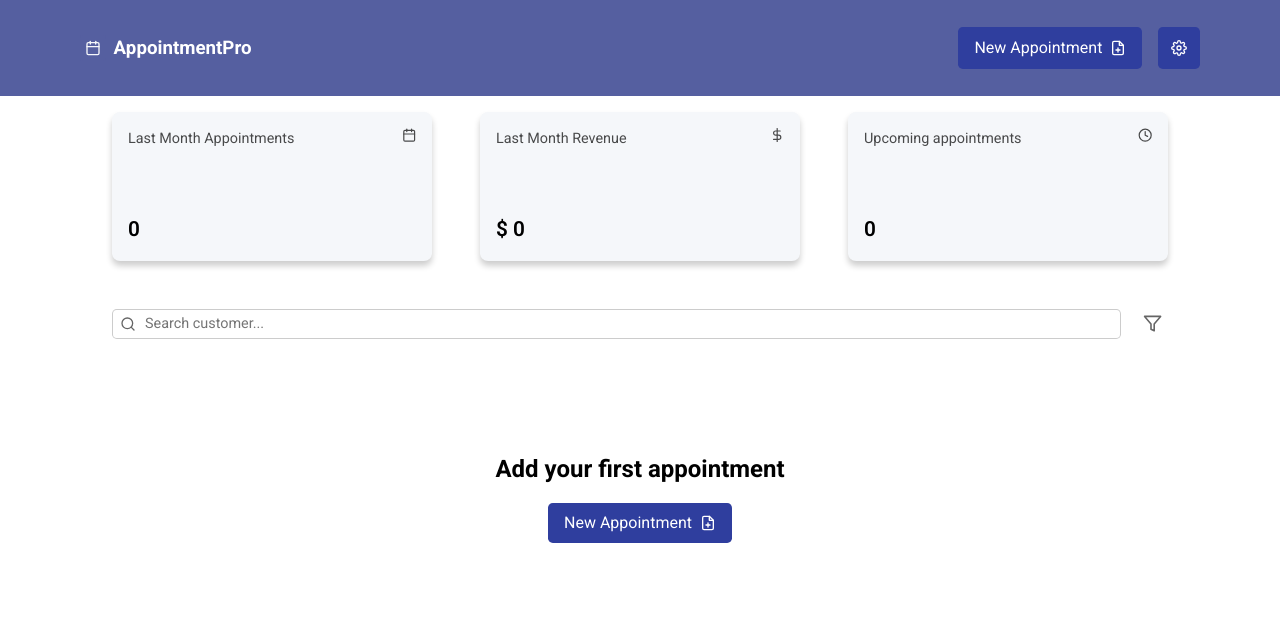
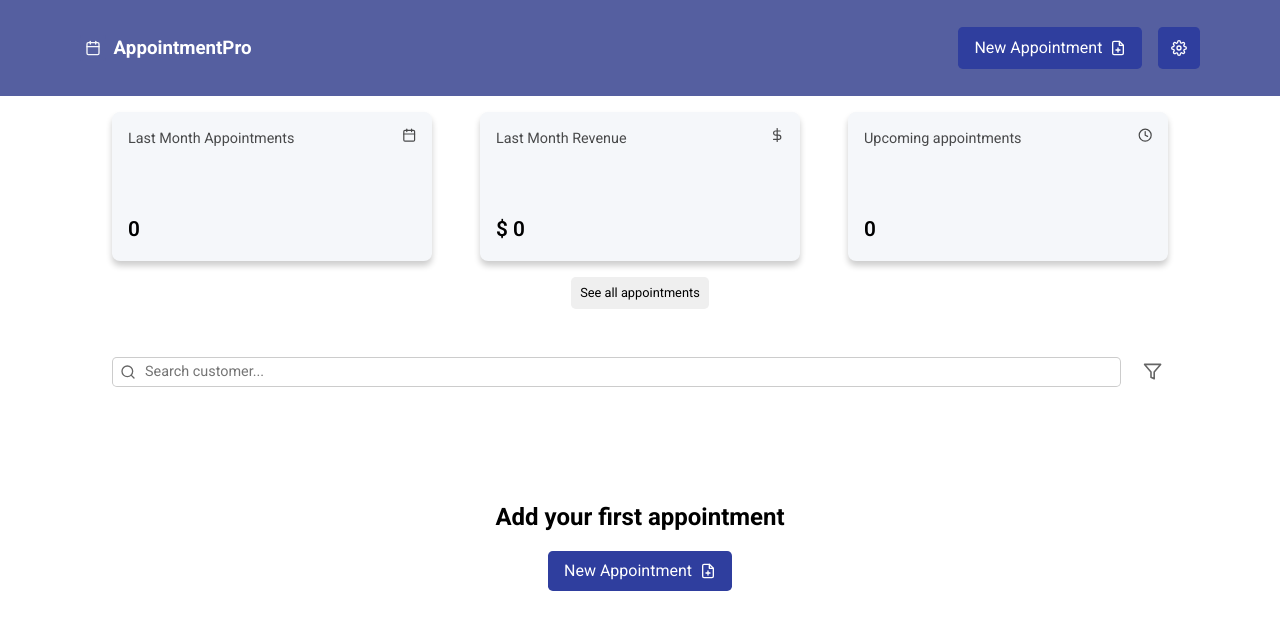
Before and after one commit to gedadev/appointment-manager, a React (Vite) app in the folder frontend/: page /dashboard in a window 1280 px wide. Shown: the top 630 px of the page. Built offline with nearby package versions, Linux system fonts and the light colour scheme.

Commit message:
Add RecentAppointments component and update routing in Dashboard

```diff
--- a/frontend/src/components/Dashboard/NextAppointments.jsx
+++ b/frontend/src/components/Dashboard/RecentAppointments.jsx
@@ -1,6 +1,8 @@
 import { useState } from "react";
 import { useAppointment } from "../../hooks/useAppointment";
 import { days, months } from "../../utils/main";
+import { AppointmentModal } from "../AppointmentModal";
+import toast from "react-hot-toast";
 import {
   FiCalendar,
   FiClock,
@@ -8,10 +10,9 @@ import {
   FiFilePlus,
   FiFileText,
 } from "react-icons/fi";
-import toast from "react-hot-toast";
-import { AppointmentModal } from "../AppointmentModal";
+import { AppointmentFilters } from "./AppointmentFilters";
 
-export function NextAppointments() {
+export function RecentAppointments() {
   const [activeModal, setActiveModal] = useState(false);
   const { appointments, filteredAppointments, appointmentsFilters } =
     useAppointment();
@@ -36,7 +37,9 @@ export function NextAppointments() {
   };
 
   return (
-    <div className="next-appointments-container">
+    <div>
+      <AppointmentFilters />
+      <div className="recent-appointments-container">
         {appointments.length > 0 ? (
           getAppointments().map((appointment) => (
             <AppointmentCard key={appointment._id} appointment={appointment} />
@@ -53,6 +56,7 @@ export function NextAppointments() {
             />
           </div>
         )}
+      </div>
     </div>
   );
 }
--- a/frontend/src/components/Dashboard/Summary.jsx
+++ b/frontend/src/components/Dashboard/Summary.jsx
@@ -1,25 +1,15 @@
 import { FiCalendar, FiClock, FiDollarSign } from "react-icons/fi";
 import { useAppointment } from "../../hooks/useAppointment";
-import { AppointmentFilters } from "./AppointmentFilters";
-import { NextAppointments } from "./NextAppointments";
+import { Link } from "react-router-dom";
 
-export function Summary() {
-  return (
-    <div className="summary-section">
-      <AppointmentSummary />
-      <AppointmentFilters />
-      <NextAppointments />
-    </div>
-  );
-}
-
-const AppointmentSummary = () => {
+export const Summary = () => {
   const { getSummaryInfo } = useAppointment();
   const { lastMonthAppointments, upcomingAppointments, lastMonthRevenue } =
     getSummaryInfo();
 
   return (
     <div className="summary-container">
+      <div className="summary-cards">
         <div className="summary-card">
           <div>
             Last Month Appointments <FiCalendar />
@@ -39,5 +29,11 @@ const AppointmentSummary = () => {
           <span>{upcomingAppointments.length}</span>
         </div>
       </div>
+      <div className="summary-button-container">
+        <Link to={"./appointments"}>
+          <button>See all appointments</button>
+        </Link>
+      </div>
+    </div>
   );
 };
--- a/frontend/src/pages/Dashboard.jsx
+++ b/frontend/src/pages/Dashboard.jsx
@@ -1,12 +1,14 @@
 import "../styles/Dashboard.css";
 import { Header } from "../components/Dashboard/Header";
 import { Outlet } from "react-router-dom";
+import { Summary } from "../components/Dashboard/Summary";
 
 export function Dashboard() {
   return (
     <main className="dashboard">
       <section className="appointment-section">
         <Header />
+        <Summary />
         <Outlet />
       </section>
     </main>
--- a/frontend/src/router/Router.jsx
+++ b/frontend/src/router/Router.jsx
@@ -8,6 +8,7 @@ import { WorkingHours } from "../components/Profile/WorkingHours";
 import { AdvancedInfo } from "../components/Profile/AdvancedInfo";
 import { Dashboard } from "../pages/Dashboard";
 import { Summary } from "../components/Dashboard/Summary";
+import { RecentAppointments } from "../components/Dashboard/RecentAppointments";
 
 const router = createBrowserRouter([
   {
@@ -50,7 +51,7 @@ const router = createBrowserRouter([
     children: [
       {
         path: "",
-        element: <Summary />,
+        element: <RecentAppointments />,
       },
       {
         path: "appointments",
--- a/frontend/src/styles/Dashboard.css
+++ b/frontend/src/styles/Dashboard.css
@@ -88,8 +88,24 @@
   font-weight: 600;
 }
 
-.next-appointments-container,
-.summary-container {
+.summary-button-container {
+  max-width: min(100%, 70rem);
+  margin: 1rem auto 0;
+  display: flex;
+  justify-content: center;
+}
+
+.summary-button-container button {
+  font-size: 0.8rem;
+  padding: 0.4rem 0.6rem;
+}
+
+.summary-button-container button:hover {
+  color: var(--light);
+}
+
+.recent-appointments-container,
+.summary-cards {
   display: grid;
   grid-template-columns: repeat(auto-fill, minmax(20rem, 1fr));
   justify-items: center;
```
Lines whose indentation alone changed are shown as unchanged.
